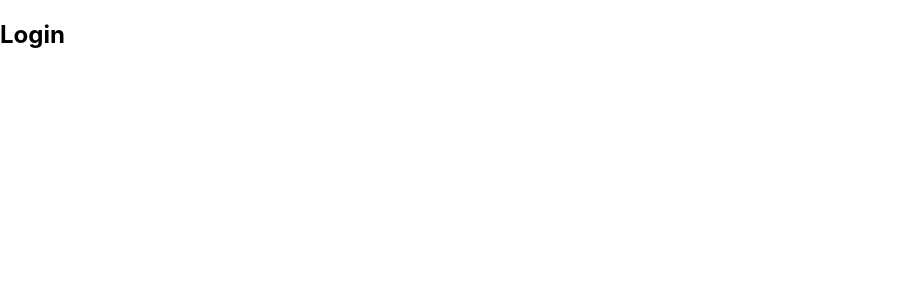
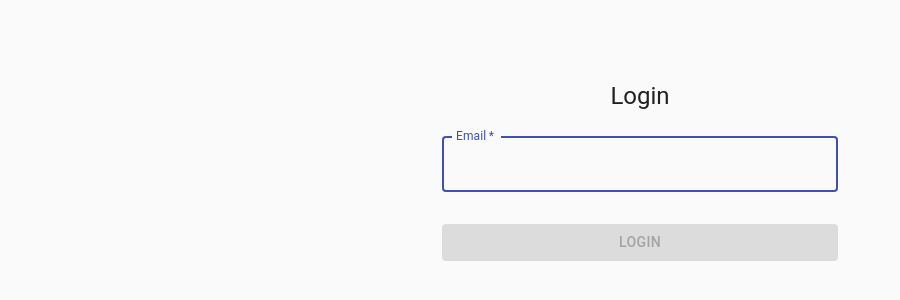
Before and after one commit to maheshhp/dashboard-fe, a React (Create React App) app: page /login in a window 1280 px wide. Shown: the top 300 px of the page, without its empty margins (0-900 px from the left). Built offline with nearby package versions, Linux system fonts and the light colour scheme.

Commit message:
feat(login): implement login with BE integration

```diff
--- a/package.json
+++ b/package.json
@@ -3,6 +3,7 @@
   "version": "0.0.1",
   "private": true,
   "dependencies": {
+    "@material-ui/core": "^4.12.1",
     "react": "^17.0.2",
     "react-dom": "^17.0.2",
     "react-router-dom": "^5.2.0"
@@ -40,7 +41,8 @@
       "prettier"
     ],
     "rules": {
-      "prettier/prettier": "error"
+      "prettier/prettier": "error",
+      "no-console": "error"
     }
   },
   "browserslist": {
--- a/public/index.html
+++ b/public/index.html
@@ -1,14 +1,12 @@
 <!DOCTYPE html>
 <html lang="en">
+
 <head>
   <meta charset="utf-8" />
   <link rel="icon" href="%PUBLIC_URL%/favicon.ico" />
   <meta name="viewport" content="width=device-width, initial-scale=1" />
   <meta name="theme-color" content="#000000" />
-    <meta
-      name="description"
-      content="Web site created using create-react-app"
-    />
+  <meta name="description" content="Web site created using create-react-app" />
   <link rel="apple-touch-icon" href="%PUBLIC_URL%/logo192.png" />
   <!--
       manifest.json provides metadata used when your web app is installed on a
@@ -24,8 +22,9 @@
       work correctly both with client-side routing and a non-root public URL.
       Learn how to configure a non-root public URL by running `npm run build`.
     -->
-    <title>React App</title>
+  <title>Dashboard</title>
 </head>
+
 <body>
   <noscript>You need to enable JavaScript to run this app.</noscript>
   <div id="root"></div>
@@ -40,4 +39,5 @@
       To create a production bundle, use `npm run build` or `yarn build`.
     -->
 </body>
+
 </html>
--- a/src/App.tsx
+++ b/src/App.tsx
@@ -21,7 +21,7 @@ function App() {
             authToken={authToken}
           />
           <Route exact path="/login">
-            <Login storeAuthToken={storeAuthToken} />
+            <Login authToken={authToken} storeAuthToken={storeAuthToken} />
           </Route>
         </Switch>
       </BrowserRouter>
--- a/src/hooks/authToken/useAuthToken.ts
+++ b/src/hooks/authToken/useAuthToken.ts
@@ -15,7 +15,7 @@ const useAuthToken = () => {
     return null;
   };
 
-  const storeAuthToken = ({ accessToken }: Record<string, string>): void => {
+  const storeAuthToken = (accessToken: string): void => {
     sessionStorage.setItem(
       AUTH_TOKEN_SESSION_STORAGE_KEY,
       JSON.stringify({ accessToken })
--- a/src/pages/Login/Login.tsx
+++ b/src/pages/Login/Login.tsx
@@ -1,7 +1,123 @@
-import React from "react";
+import React, { ChangeEvent, FormEvent, useEffect, useState } from "react";
+import Button from "@material-ui/core/Button";
+import CssBaseline from "@material-ui/core/CssBaseline";
+import TextField from "@material-ui/core/TextField";
+import Typography from "@material-ui/core/Typography";
+import { makeStyles } from "@material-ui/core/styles";
+import Container from "@material-ui/core/Container";
+import { useHistory } from "react-router-dom";
+import { LOGIN_URL, SIMPLE_EMAIL_REGEX } from "./constants";
 
-const Login = ({ storeAuthToken }: { storeAuthToken: Function }) => {
-  return <h2>Login</h2>;
+const useStyles = makeStyles((theme) => ({
+  paper: {
+    marginTop: theme.spacing(10),
+    display: "flex",
+    flexDirection: "column",
+    alignItems: "center",
+  },
+  form: {
+    width: "100%",
+    marginTop: theme.spacing(1),
+  },
+  submit: {
+    margin: theme.spacing(3, 0, 3),
+  },
+}));
+
+const onEmailChange = (
+  event: ChangeEvent<HTMLInputElement | HTMLTextAreaElement>,
+  setEmail: Function,
+  setAllowLogin: Function
+): void => {
+  const email = event.target.value;
+  setEmail(email);
+  // If email validates with the regex, enable login button
+  if (SIMPLE_EMAIL_REGEX.test(String(email))) {
+    setAllowLogin(true);
+  }
+};
+
+const onLoginSubmit = async (
+  event: FormEvent,
+  email: string,
+  storeAuthToken: Function,
+  history: any
+): Promise<void> => {
+  // Prevent form submit default action
+  event.preventDefault();
+  // Make call to BE API for logging in and getting token
+  const { accessToken } = await fetch(LOGIN_URL, {
+    method: "POST",
+    headers: {
+      "Content-Type": "application/json",
+    },
+    body: JSON.stringify({ email }),
+  }).then((response) => response.json());
+  // Store token in session storage and redirect to dashboard
+  storeAuthToken(accessToken);
+  history.push("/dashboard");
+};
+
+const Login = ({
+  storeAuthToken,
+  authToken,
+}: {
+  storeAuthToken: Function;
+  authToken: string | null;
+}) => {
+  const classes = useStyles();
+  const history = useHistory();
+  const [email, setEmail] = useState("");
+  const [allowLogin, setAllowLogin] = useState(false);
+
+  // If token already present, take user to dashboard
+  useEffect(() => {
+    if (authToken) {
+      history.push("/dashboard");
+    }
+  });
+
+  return (
+    <Container component="main" maxWidth="xs">
+      <CssBaseline />
+      <div className={classes.paper}>
+        <Typography component="h1" variant="h5">
+          Login
+        </Typography>
+        <form
+          className={classes.form}
+          noValidate
+          onSubmit={(event) =>
+            onLoginSubmit(event, email, storeAuthToken, history)
+          }
+        >
+          <TextField
+            variant="outlined"
+            margin="normal"
+            required
+            fullWidth
+            id="email"
+            label="Email"
+            name="email"
+            autoComplete="email"
+            autoFocus
+            onChange={(event) => onEmailChange(event, setEmail, setAllowLogin)}
+            value={email}
+          />
+          <Button
+            type="submit"
+            fullWidth
+            variant="contained"
+            color="primary"
+            className={classes.submit}
+            disabled={!allowLogin}
+          >
+            Login
+          </Button>
+        </form>
+      </div>
+    </Container>
+  );
 };
 
 export default Login;
--- /dev/null
+++ b/src/pages/Login/constants.ts
@@ -0,0 +1,3 @@
+export const SIMPLE_EMAIL_REGEX = /\S+@\S+\.\S+/;
+
+export const LOGIN_URL = "http://localhost:8080/login";
```
Also changed, not shown: src/pages/Dashboard/dashboard.css (deleted), src/pages/Login/login.css (deleted), 1 other file (tests, documents, lock files or other folders). Lines whose indentation alone changed are shown as unchanged.
